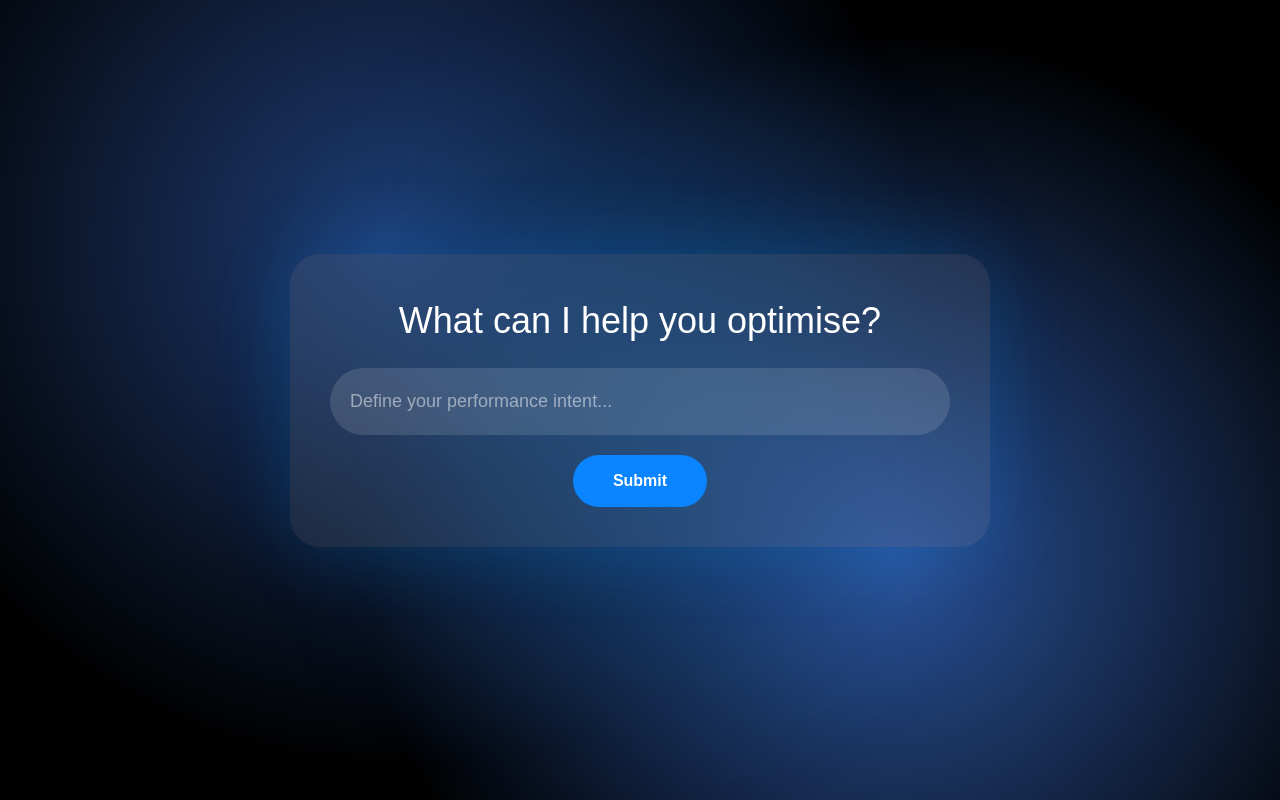
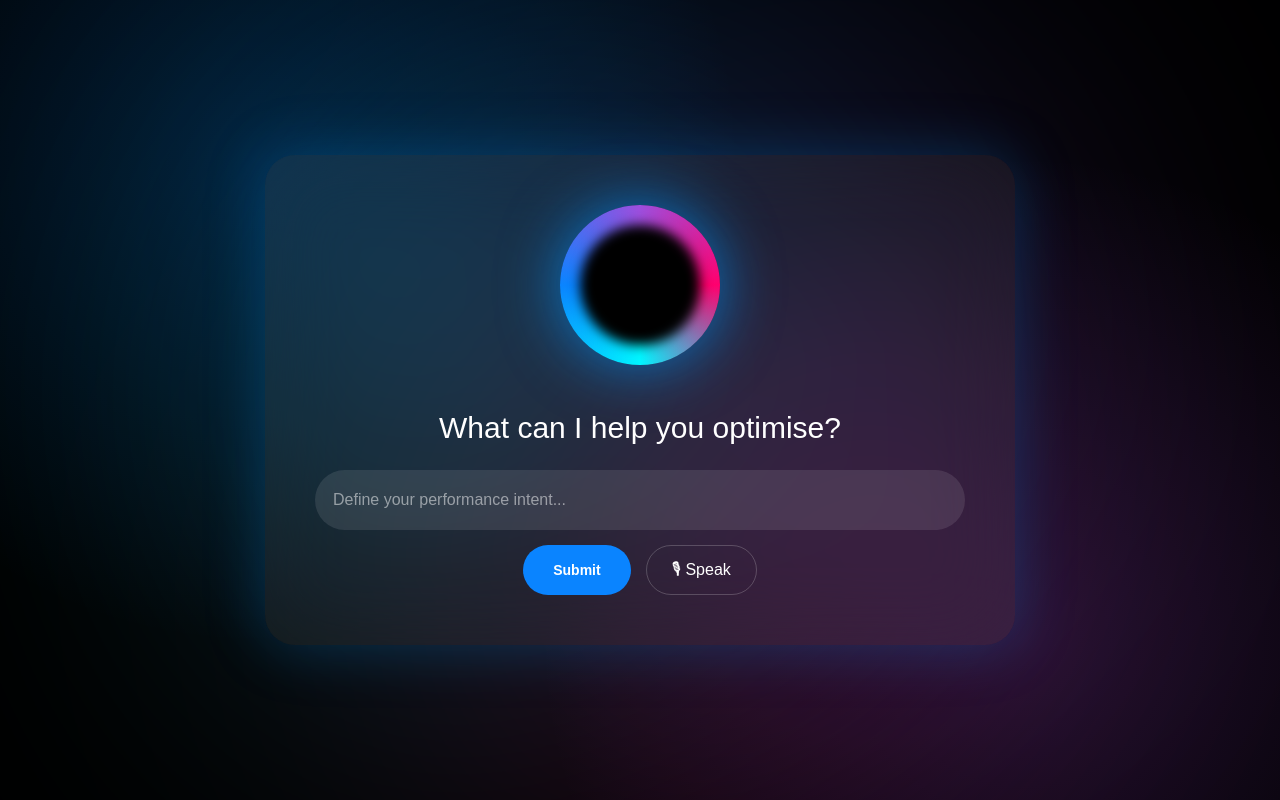
Before and after one commit to sb91coach/UPDE, a Next.js app: page /u/1 in a window 1280 px wide. Built offline with nearby package versions, Linux system fonts and the light colour scheme.

Commit message:
full siri interface upgrade

```diff
--- a/app/u/[id]/page.tsx
+++ b/app/u/[id]/page.tsx
@@ -1,28 +1,26 @@
 "use client";
 
 import { useState } from "react";
+import ReactMarkdown from "react-markdown";
 
 export default function UserPage() {
   const [input, setInput] = useState("");
   const [response, setResponse] = useState("");
   const [loading, setLoading] = useState(false);
+  const [listening, setListening] = useState(false);
 
   async function handleSubmit() {
     if (!input.trim()) return;
 
     setLoading(true);
+    setResponse("");
 
     try {
       const res = await fetch("/api/profile", {
         method: "POST",
         headers: { "Content-Type": "application/json" },
         body: JSON.stringify({
-          messages: [
-            {
-              role: "user",
-              content: input,
-            },
-          ],
+          messages: [{ role: "user", content: input }],
         }),
       });
 
@@ -35,6 +33,32 @@ export default function UserPage() {
     setLoading(false);
   }
 
+  function startListening() {
+    const SpeechRecognition =
+      (window as any).SpeechRecognition ||
+      (window as any).webkitSpeechRecognition;
+
+    if (!SpeechRecognition) {
+      alert("Speech recognition not supported.");
+      return;
+    }
+
+    const recognition = new SpeechRecognition();
+    recognition.lang = "en-GB";
+
+    recognition.onstart = () => setListening(true);
+    recognition.onend = () => setListening(false);
+    recognition.onerror = () => setListening(false);
+
+    recognition.onresult = (event: any) => {
+      const transcript = event.results[0][0].transcript;
+      setInput(transcript);
+      setListening(false);
+    };
+
+    recognition.start();
+  }
+
   return (
     <div
       style={{
@@ -43,42 +67,74 @@ export default function UserPage() {
         justifyContent: "center",
         alignItems: "center",
         background:
-          "radial-gradient(circle at 30% 30%, #1e3c72, transparent 50%), radial-gradient(circle at 70% 70%, #2a5298, transparent 50%), #000",
+          "radial-gradient(circle at 20% 20%, #0A84FF33, transparent 40%), radial-gradient(circle at 80% 80%, #9d4edd33, transparent 40%), #000",
         color: "#fff",
+        overflow: "hidden",
         position: "relative",
-        overflow: "hidden",
       }}
     >
-      {/* Ambient Glow Layer */}
+      {/* Animated Background Glow */}
       <div
         style={{
           position: "absolute",
-          width: 600,
-          height: 600,
+          width: 800,
+          height: 800,
           borderRadius: "50%",
           background:
-            "radial-gradient(circle, rgba(0,150,255,0.4), transparent 60%)",
-          filter: "blur(120px)",
-          animation: "pulse 8s infinite ease-in-out",
+            "conic-gradient(from 180deg, #00f5ff, #0A84FF, #9d4edd, #ff006e, #00f5ff)",
+          filter: "blur(160px)",
+          opacity: 0.25,
+          animation: "spin 25s linear infinite",
         }}
       />
 
-      {/* Glass Panel */}
+      {/* Main Panel */}
       <div
         style={{
           position: "relative",
           zIndex: 2,
           width: "90%",
-          maxWidth: 700,
-          padding: 40,
+          maxWidth: 750,
+          padding: 50,
           borderRadius: 30,
-          background: "rgba(255,255,255,0.08)",
+          background: "rgba(255,255,255,0.06)",
           backdropFilter: "blur(40px)",
-          boxShadow: "0 0 80px rgba(0,150,255,0.2)",
+          boxShadow: "0 0 60px rgba(0,150,255,0.25)",
           textAlign: "center",
         }}
       >
-        <h1 style={{ fontSize: 36, marginBottom: 20 }}>
+        {/* Siri Orb */}
+        <div
+          style={{
+            width: 160,
+            height: 160,
+            borderRadius: "50%",
+            margin: "0 auto 40px auto",
+            background:
+              "conic-gradient(from 180deg, #00f5ff, #0A84FF, #9d4edd, #ff006e, #00f5ff)",
+            animation: listening
+              ? "spin 4s linear infinite"
+              : loading
+              ? "pulse 2s ease-in-out infinite"
+              : "none",
+            boxShadow: "0 0 60px rgba(0,150,255,0.7)",
+            display: "flex",
+            justifyContent: "center",
+            alignItems: "center",
+          }}
+        >
+          <div
+            style={{
+              width: 120,
+              height: 120,
+              borderRadius: "50%",
+              background: "#000",
+              filter: "blur(6px)",
+            }}
+          />
+        </div>
+
+        <h1 style={{ fontSize: 30, marginBottom: 20 }}>
           What can I help you optimise?
         </h1>
 
@@ -88,25 +144,26 @@ export default function UserPage() {
           placeholder="Define your performance intent..."
           style={{
             width: "100%",
-            padding: 20,
+            padding: 18,
             borderRadius: 40,
             border: "none",
             outline: "none",
-            fontSize: 18,
-            background: "rgba(255,255,255,0.12)",
+            fontSize: 16,
+            background: "rgba(255,255,255,0.1)",
             color: "#fff",
-            marginBottom: 20,
+            marginBottom: 15,
           }}
         />
 
+        <div style={{ display: "flex", gap: 15, justifyContent: "center" }}>
           <button
             onClick={handleSubmit}
             disabled={loading}
             style={{
-            padding: "14px 40px",
-            borderRadius: 40,
+              padding: "12px 30px",
+              borderRadius: 30,
               border: "none",
-            fontSize: 16,
+              fontSize: 14,
               fontWeight: 600,
               background: "#0A84FF",
               color: "#fff",
@@ -116,26 +173,48 @@ export default function UserPage() {
             {loading ? "Thinking..." : "Submit"}
           </button>
 
+          <button
+            onClick={startListening}
+            style={{
+              padding: "12px 25px",
+              borderRadius: 30,
+              border: "1px solid rgba(255,255,255,0.2)",
+              background: "transparent",
+              color: "#fff",
+              cursor: "pointer",
+            }}
+          >
+            🎙 Speak
+          </button>
+        </div>
+
         {response && (
           <div
             style={{
-              marginTop: 30,
-              fontSize: 18,
+              marginTop: 40,
+              textAlign: "left",
               lineHeight: 1.6,
-              opacity: 0.9,
+              fontSize: 16,
+              maxHeight: 300,
+              overflowY: "auto",
             }}
           >
-            {response}
+            <ReactMarkdown>{response}</ReactMarkdown>
           </div>
         )}
       </div>
 
       <style>
         {`
+          @keyframes spin {
+            0% { transform: rotate(0deg); }
+            100% { transform: rotate(360deg); }
+          }
+
           @keyframes pulse {
-            0% { transform: scale(1); opacity: 0.6; }
-            50% { transform: scale(1.1); opacity: 1; }
-            100% { transform: scale(1); opacity: 0.6; }
+            0% { transform: scale(1); }
+            50% { transform: scale(1.05); }
+            100% { transform: scale(1); }
           }
         `}
       </style>
--- a/package.json
+++ b/package.json
@@ -13,7 +13,8 @@
     "next": "16.1.6",
     "openai": "^6.22.0",
     "react": "19.2.3",
-    "react-dom": "19.2.3"
+    "react-dom": "19.2.3",
+    "react-markdown": "^10.1.0"
   },
   "devDependencies": {
     "@tailwindcss/postcss": "^4",
```
Also changed, not shown: 1 other file (tests, documents, lock files or other folders). Lines whose indentation alone changed are shown as unchanged.
